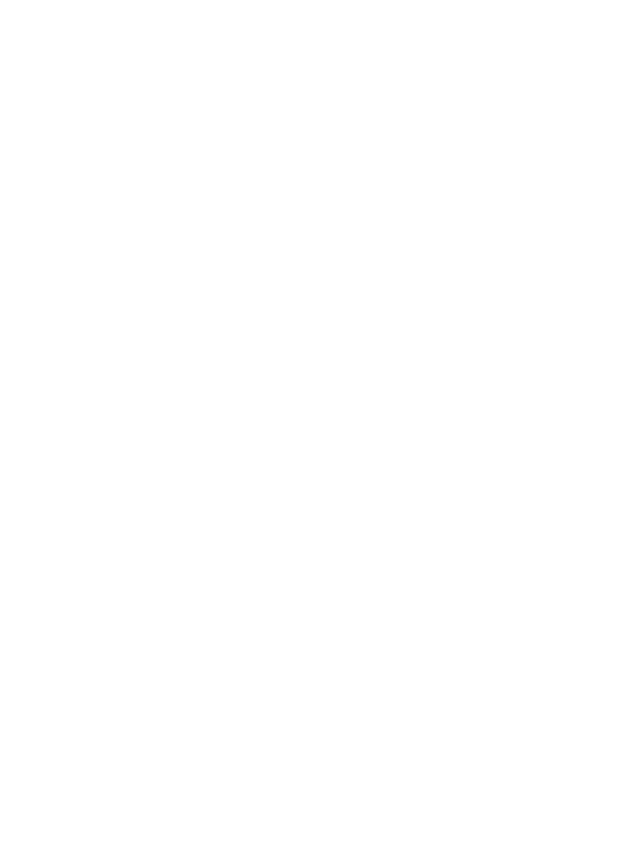
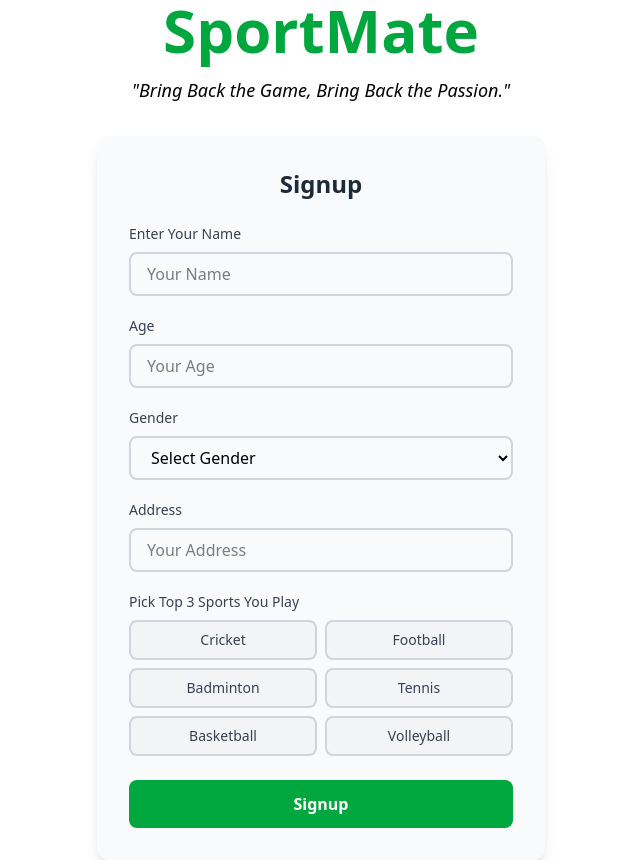
Before and after one commit to pulkitahuja02/sportmatev3, a React (Vite) app: page /signup in a window 1280 px wide. Before the commit this address had no page. Shown: the whole page, without its empty margins (319-959 px from the left). Before the commit the page ends 800 px from the top, so only its background shows below. Built offline with nearby package versions, Linux system fonts and the light colour scheme.

Commit message:
Adding signup page

```diff
--- a/package.json
+++ b/package.json
@@ -11,10 +11,14 @@
   },
   "dependencies": {
     "@tailwindcss/vite": "^4.0.8",
+    "body-parser": "^1.20.3",
+    "cors": "^2.8.5",
+    "express": "^4.21.2",
     "react": "^19.0.0",
     "react-dom": "^19.0.0",
     "react-icons": "^5.5.0",
     "react-router-dom": "^7.2.0",
+    "sqlite3": "^5.1.7",
     "tailwindcss": "^4.0.8"
   },
   "devDependencies": {
--- a/src/App.jsx
+++ b/src/App.jsx
@@ -2,7 +2,8 @@ import { BrowserRouter as Router, Route, Routes } from "react-router-dom";
 import { UserProvider } from "./context/UserContext";
 import LoginPage from "./pages/LoginPage";
 import Dashboard from "./pages/Dashboard";
-import MyProfile from "./pages/MyProfile";  // ✅ Import MyProfile
+import MyProfile from "./pages/MyProfile";
+import SignupPage from "./pages/SignupPage";  // ✅ Import SignupPage
 
 function App() {
   return (
@@ -11,7 +12,8 @@ function App() {
         <Routes>
           <Route path="/" element={<LoginPage />} />
           <Route path="/dashboard" element={<Dashboard />} />
-          <Route path="/MyProfile" element={<MyProfile />} />  {/* ✅ Add Route */}
+          <Route path="/MyProfile" element={<MyProfile />} />
+          <Route path="/signup" element={<SignupPage />} />  {/* ✅ Add Route */}
         </Routes>
       </Router>
     </UserProvider>
--- a/src/pages/LoginPage.jsx
+++ b/src/pages/LoginPage.jsx
@@ -89,6 +89,9 @@ const LoginPage = () => {
             "Login"
           )}
         </button>
+        <p className="text-center mt-4 text-gray-700">
+         New user? <span className="text-green-600 cursor-pointer hover:underline" onClick={() => navigate("/signup")}>Signup</span>
+        </p>
       </div>
     </div>
   );
--- /dev/null
+++ b/src/pages/SignupPage.jsx
@@ -0,0 +1,160 @@
+import { useState } from "react";
+import { useNavigate } from "react-router-dom";
+
+const SignupPage = () => {
+  const [name, setName] = useState("");
+  const [age, setAge] = useState("");
+  const [gender, setGender] = useState("");
+  const [address, setAddress] = useState("");
+  const [sports, setSports] = useState([]); // Top 3 sports
+  const [isLoading, setIsLoading] = useState(false); // Loading state
+  const [error, setError] = useState(""); // Error state
+  const navigate = useNavigate();
+
+  // Sports options
+  const sportsOptions = ["Cricket", "Football", "Badminton", "Tennis", "Basketball", "Volleyball"];
+
+  // Handle form submission
+  const handleSignup = () => {
+    if (!name || !age || !gender || !address || sports.length < 3) {
+      setError("Please fill all fields and select at least 3 sports.");
+      return;
+    }
+
+    setError(""); // Clear error if all fields are valid
+    setIsLoading(true); // Show loading spinner
+
+    // Simulate API call
+    setTimeout(() => {
+      setIsLoading(false);
+      navigate("/dashboard"); // Redirect to dashboard after signup
+    }, 2000);
+  };
+
+  // Handle sports selection
+  const handleSportsChange = (sport) => {
+    if (sports.includes(sport)) {
+      setSports(sports.filter((s) => s !== sport)); // Remove sport if already selected
+    } else {
+      if (sports.length < 3) {
+        setSports([...sports, sport]); // Add sport if less than 3 selected
+      }
+    }
+  };
+
+  return (
+    <div className="flex flex-col items-center justify-center min-h-screen bg-white font-poppins">
+      {/* Logo and Tagline */}
+      <div className="text-center mb-8">
+        <h1 className="text-6xl font-bold text-green-600 mb-4">SportMate</h1>
+        <p className="text-lg text-black italic">
+          "Bring Back the Game, Bring Back the Passion."
+        </p>
+      </div>
+
+      {/* Signup Form */}
+      <div className="bg-gray-50 p-8 rounded-xl shadow-lg w-full max-w-md">
+        <h2 className="text-2xl font-bold text-gray-800 mb-6 text-center">Signup</h2>
+
+        {/* Error Message */}
+        {error && <p className="text-red-500 text-sm mb-4 text-center">{error}</p>}
+
+        {/* Name Input */}
+        <div className="mb-5">
+          <label className="block text-gray-700 text-sm font-medium mb-2">
+            Enter Your Name
+          </label>
+          <input
+            type="text"
+            placeholder="Your Name"
+            className="w-full px-4 py-2 border-2 border-gray-300 rounded-lg focus:outline-none focus:border-green-500 focus:ring-2 focus:ring-green-500 transition duration-300"
+            value={name}
+            onChange={(e) => setName(e.target.value)}
+          />
+        </div>
+
+        {/* Age Input */}
+        <div className="mb-5">
+          <label className="block text-gray-700 text-sm font-medium mb-2">
+            Age
+          </label>
+          <input
+            type="number"
+            placeholder="Your Age"
+            className="w-full px-4 py-2 border-2 border-gray-300 rounded-lg focus:outline-none focus:border-green-500 focus:ring-2 focus:ring-green-500 transition duration-300"
+            value={age}
+            onChange={(e) => setAge(e.target.value)}
+          />
+        </div>
+
+        {/* Gender Input */}
+        <div className="mb-5">
+          <label className="block text-gray-700 text-sm font-medium mb-2">
+            Gender
+          </label>
+          <select
+            className="w-full px-4 py-2 border-2 border-gray-300 rounded-lg focus:outline-none focus:border-green-500 focus:ring-2 focus:ring-green-500 transition duration-300"
+            value={gender}
+            onChange={(e) => setGender(e.target.value)}
+          >
+            <option value="">Select Gender</option>
+            <option value="Male">Male</option>
+            <option value="Female">Female</option>
+            <option value="Other">Other</option>
+          </select>
+        </div>
+
+        {/* Address Input */}
+        <div className="mb-5">
+          <label className="block text-gray-700 text-sm font-medium mb-2">
+            Address
+          </label>
+          <input
+            type="text"
+            placeholder="Your Address"
+            className="w-full px-4 py-2 border-2 border-gray-300 rounded-lg focus:outline-none focus:border-green-500 focus:ring-2 focus:ring-green-500 transition duration-300"
+            value={address}
+            onChange={(e) => setAddress(e.target.value)}
+          />
+        </div>
+
+        {/* Sports Selection */}
+        <div className="mb-6">
+          <label className="block text-gray-700 text-sm font-medium mb-2">
+            Pick Top 3 Sports You Play
+          </label>
+          <div className="grid grid-cols-2 gap-2">
+            {sportsOptions.map((sport) => (
+              <button
+                key={sport}
+                className={`px-4 py-2 border-2 rounded-lg text-sm font-medium transition duration-300 ${
+                  sports.includes(sport)
+                    ? "bg-green-500 text-white border-green-500"
+                    : "bg-gray-100 text-gray-700 border-gray-300 hover:bg-green-100"
+                }`}
+                onClick={() => handleSportsChange(sport)}
+              >
+                {sport}
+              </button>
+            ))}
+          </div>
+        </div>
+
+        {/* Signup Button */}
+        <button
+          className="w-full bg-green-600 text-white py-3 rounded-lg font-semibold hover:bg-green-700 transition duration-300 transform hover:scale-105 flex items-center justify-center"
+          onClick={handleSignup}
+          disabled={isLoading}
+        >
+          {isLoading ? (
+            <div className="animate-spin rounded-full h-6 w-6 border-b-2 border-white"></div>
+          ) : (
+            "Signup"
+          )}
+        </button>
+      </div>
+    </div>
+  );
+};
+
+export default SignupPage;
```
Also changed, not shown: 1 other file (tests, documents, lock files or other folders).
